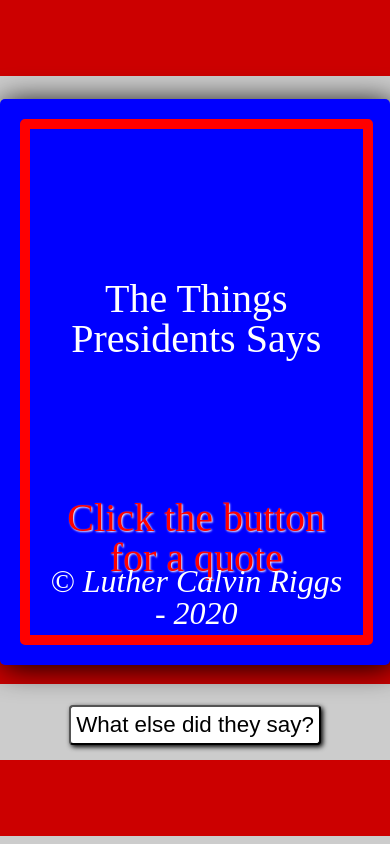
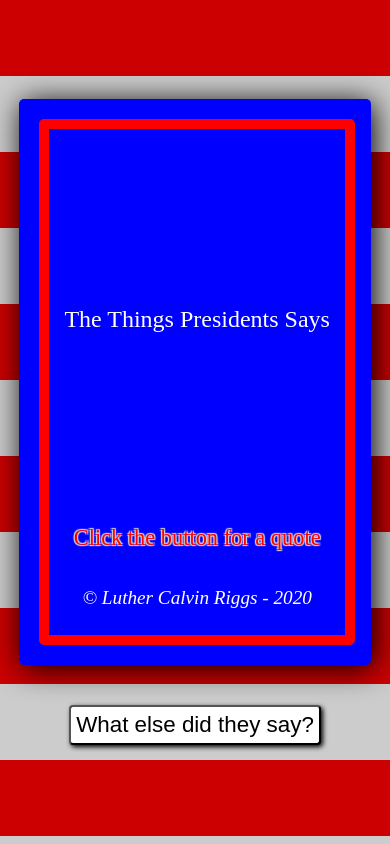
Before and after one commit to LutherCalvinRiggs/quote-web-app, a plain HTML site: page index.html in a window 390 px wide. Drawn offline with Linux system fonts and the light colour scheme.

Commit message:
updated responsive css

```diff
--- a/styles/main.css
+++ b/styles/main.css
@@ -37,7 +37,7 @@ body{
     border-radius: 5px;
     box-shadow: 3px 3px 30px black;
     padding: 20px;
-    width: minmax(80%, 2000px);
+    width: 80%;
     height: auto;
     margin: 20px auto;
 }
@@ -62,7 +62,7 @@ body{
 
 #quote {
     color: var(--white);
-    font-size: 2.5rem;
+    font-size: 2.7rem;
 }
 
 #speaker-container{
@@ -76,8 +76,13 @@ body{
 
 #speaker {
     color: var(--red);
-    font-size: 2.5rem;
-    text-shadow: 1px 1px 2px white;
+    font-size: 2.7rem;
+    /* text-shadow: 1px 1px 2px white; */
+    text-shadow:
+   -1px -1px 1px lightgrey,
+    1px -1px 1px lightgrey,
+    -1px 1px 1px lightgrey,
+     1px 1px 1px lightgrey;
 }
 
 #date-container{
@@ -125,18 +130,72 @@ body{
     transition: width height 1s ease-in ;
 }
 
+@media screen and (max-width: 1375px){
+    #quote {
+        font-size: 2.5rem;
+    }
 
+    #speaker {
+        font-size: 2.5rem;
+    }
 
-/* #dollar-bill-btn{
-    margin: auto;
+    #date {
+        font-size: 2.0rem;
+    }
 }
 
-#dollar-bill-image{
-    width: 150px;
-    height: auto;
-    box-shadow: 2px 2px 5px black;
+@media screen and (max-width: 1200px){
+    #quote {
+        font-size: 2.5rem;
+    }
+
+    #speaker {
+        font-size: 2.5rem;
+    }
+
+    #date {
+        font-size: 2.0rem;
+    }
 }
 
-#dollar-bill-image:hover{
-    box-shadow: 2px 2px 50px black;
-} */
+@media screen and (max-width: 500px){
+    #quote {
+        font-size: 1.5rem;
+    }
+
+    #speaker {
+        font-size: 1.5rem;
+    }
+
+    #date {
+        font-size: 1.2rem;
+    }
+}
+
+@media screen and (max-width: 400px){
+    #quote {
+        font-size: 1.5rem;
+    }
+
+    #speaker {
+        font-size: 1.4rem;
+    }
+
+    #date {
+        font-size: 1.2rem;
+    }
+}
+
+@media screen and (max-width: 350px){
+    #quote {
+        font-size: 1.2rem;
+    }
+
+    #speaker {
+        font-size: 1.2rem;
+    }
+
+    #date {
+        font-size: 1.0rem;
+    }
+}
```
Also changed, not shown: index.html (+2 -4 lines).
